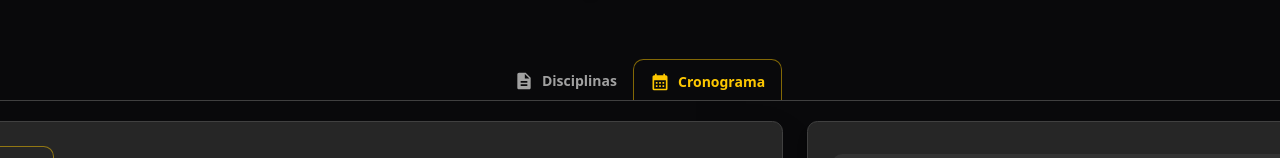
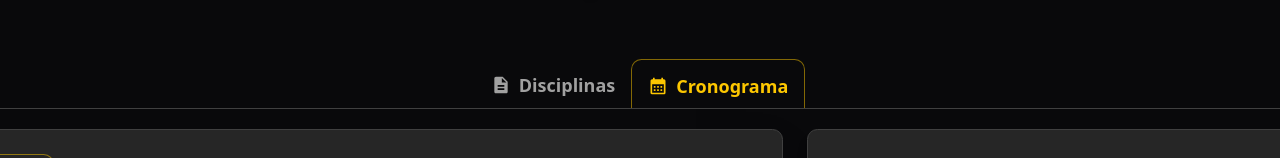
Before and after one commit to ana-borowsky/cronograma-educacional-react, a React (Vite) app in the folder frontend/: page /scheduleandtasks in a window 1280 px wide. Shown: the part 371-529 px from the top of the page. Built offline with nearby package versions, Linux system fonts and the light colour scheme; no server answers.

Commit message:
Aumenta tamanho da fonte das abas da navbar

```diff
--- a/frontend/src/containers/NavigationBar.jsx
+++ b/frontend/src/containers/NavigationBar.jsx
@@ -1,5 +1,6 @@
 import React from 'react';
 import { MdCalendarMonth, MdDescription } from 'react-icons/md';
+import { TabButton } from "@/components/schedule/TabButton"
 
 const NavigationBar = ({ currentPath = "/disciplines" }) => {
 
@@ -10,7 +11,7 @@ const NavigationBar = ({ currentPath = "/disciplines" }) => {
       <a
         href={href}
         className={`
-          flex items-center justify-center gap-2 px-4 pt-3 pb-2 text-sm font-semibold
+          flex items-center justify-center gap-2 px-4 pt-3 pb-2 text-lg font-semibold
           transition duration-200 ease-in-out cursor-pointer relative z-10
 
           ${isActive
```
Also changed, not shown: frontend/public/assets/logo.svg.
